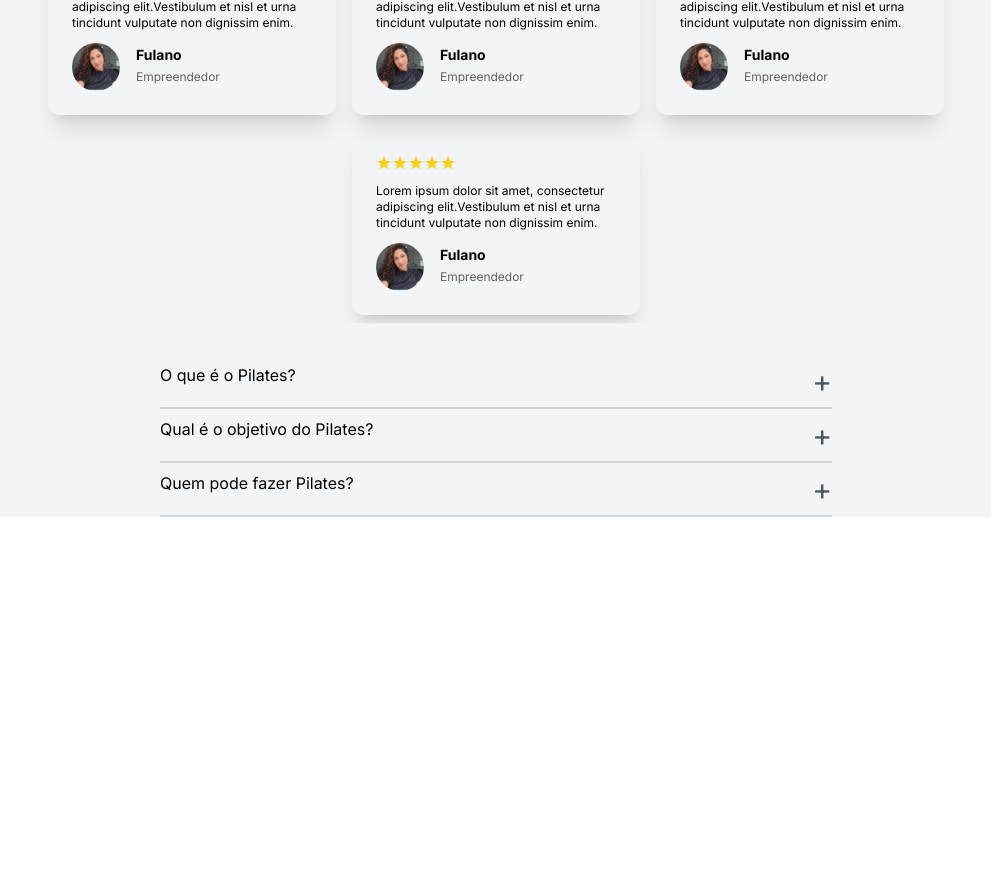
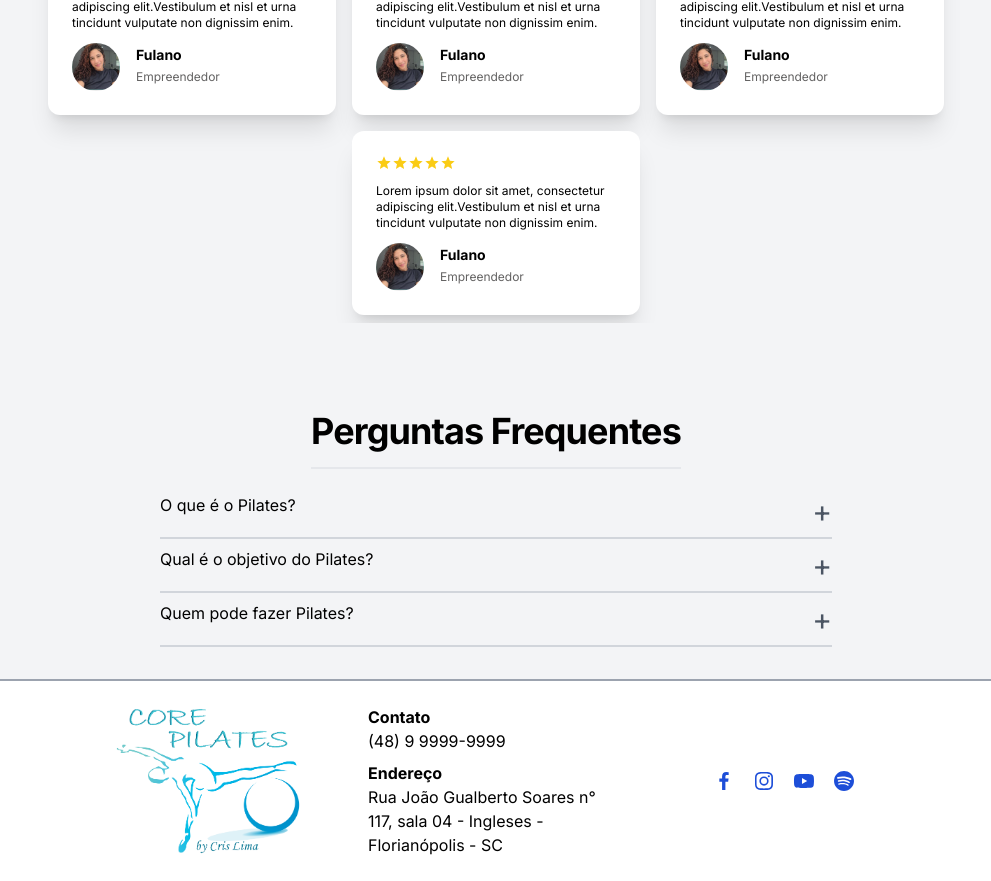
Before and after one commit to jspenst/tailuilib, a Next.js app: page / in a window 1280 px wide. Shown: the part 3033-3914 px from the top of the page, without its empty margins (144-1135 px from the left). Before the commit the page ends 3550 px from the top, so only its background shows below. Built offline with nearby package versions, Linux system fonts and the light colour scheme.

Commit message:
Criação do footer

```diff
--- a/src/app/page.tsx
+++ b/src/app/page.tsx
@@ -1,5 +1,6 @@
 import FAQ from "@/components/FAQ";
 import Features from "@/components/Features";
+import Footer from "@/components/Footer";
 import HeroSection from "@/components/HeroSection";
 import NavBar from "@/components/NavBar";
 import Team from "@/components/Team";
@@ -14,6 +15,7 @@ export default function Home() {
       <Team />
       <Testimonials />
       <FAQ />
+      <Footer />
     </main>
   );
 }
--- a/src/components/FAQ.tsx
+++ b/src/components/FAQ.tsx
@@ -47,7 +47,10 @@ const FaqItem: React.FC<FaqItemProps> = ({ question, answer }) => {
 
 export default function FAQ() {
   return (
-    <div className="flex flex-col items-center gap-2 w-full px-4">
+    <div className="flex flex-col items-center gap-2 w-full px-4 my-8">
+      <h2 className="text-3xl sm:text-4xl py-4 mb-4 font-bold tracking-tight border-b-2">
+        Perguntas Frequentes
+      </h2>
       {faqs.map((faq, index) => (
         <FaqItem key={index} question={faq.question} answer={faq.answer} />
       ))}
--- a/src/components/Footer.tsx
+++ b/src/components/Footer.tsx
@@ -0,0 +1,35 @@
+import Image from "next/image";
+import SocialMedia from "./SocialMedia";
+
+export default function Footer() {
+  return (
+    <div className="flex flex-col sm:flex-row items-center justify-center w-full gap-8 h-84 bg-white border-t-2 border-gray-400">
+      <div className="flex flex-col sm:flex-row items-center justify-center w-full max-w-4xl gap-8 h-84 px-8">
+        <div className="w-full sm:w-1/3 flex justify-center items-center">
+          <Image
+            src="/logo.png"
+            alt="Logo da Core Pilates"
+            width="200"
+            height="200"
+          />
+        </div>
+        <div className="w-full max-w-sm sm:w-1/3 flex flex-col gap-2">
+          <div>
+            <h3 className="font-bold">Contato</h3>
+            <p>(48) 9 9999-9999</p>
+          </div>
+          <div>
+            <h3 className="font-bold">Endereço</h3>
+            <p>
+              Rua João Gualberto Soares n° 117, sala 04 - Ingleses -
+              Florianópolis - SC
+            </p>
+          </div>
+        </div>
+        <div className="w-full sm:w-1/3 flex justify-center items-center">
+          <SocialMedia />
+        </div>
+      </div>
+    </div>
+  );
+}
--- /dev/null
+++ b/src/components/SocialMedia.tsx
@@ -0,0 +1,33 @@
+import {
+  BiLogoFacebook,
+  BiLogoInstagram,
+  BiLogoSpotify,
+  BiLogoYoutube,
+} from "react-icons/bi";
+
+export default function SocialMedia() {
+  return (
+    <div className="flex flex-wrap items-center m-5 gap-2 text-2xl">
+      <a
+        className="p-1 bg-white rounded-full text-primary"
+        href="https://www.facebook.com/mramosdecristo"
+        target="_blank"
+      >
+        <BiLogoFacebook />
+      </a>
+      <a
+        className="p-1 bg-white rounded-full text-primary"
+        href="https://www.instagram.com/mramosdecristo/"
+        target="_blank"
+      >
+        <BiLogoInstagram />
+      </a>
+      <a className="p-1 bg-white rounded-full text-primary" href="#">
+        <BiLogoYoutube />
+      </a>
+      <a className="p-1 bg-white rounded-full text-primary" href="#">
+        <BiLogoSpotify />
+      </a>
+    </div>
+  );
+}
--- a/src/components/Testimonials.tsx
+++ b/src/components/Testimonials.tsx
@@ -49,7 +49,7 @@ export default function Testimonials() {
           {testimonials.map((testimonial) => (
             <div
               key={testimonial.name}
-              className="flex flex-col gap-3 overflow-hidden items-center justify-center w-full max-w-72 m-2 p-6 shadow-xl rounded-xl"
+              className="flex flex-col gap-3 overflow-hidden items-center justify-center w-full max-w-72 m-2 p-6 shadow-xl rounded-xl bg-white"
             >
               <div className="flex w-full">
                 <MdStar
```
